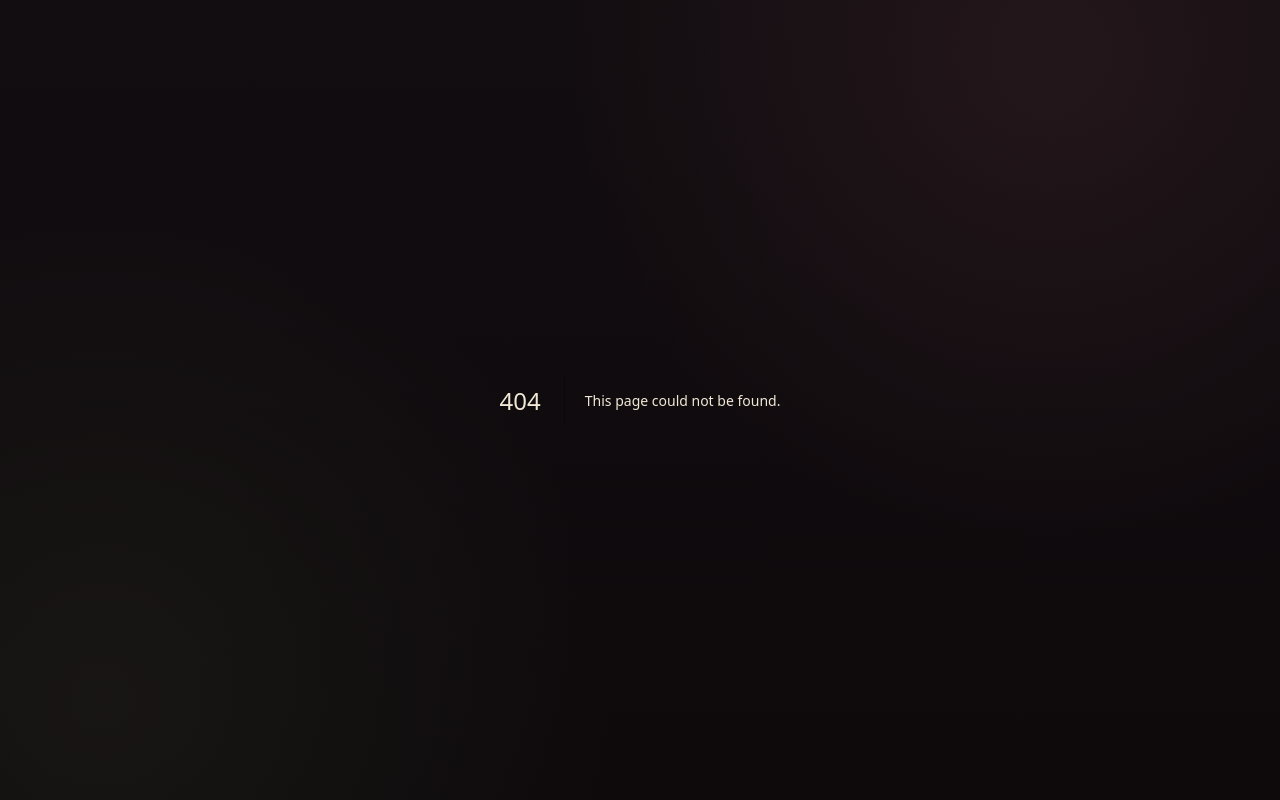
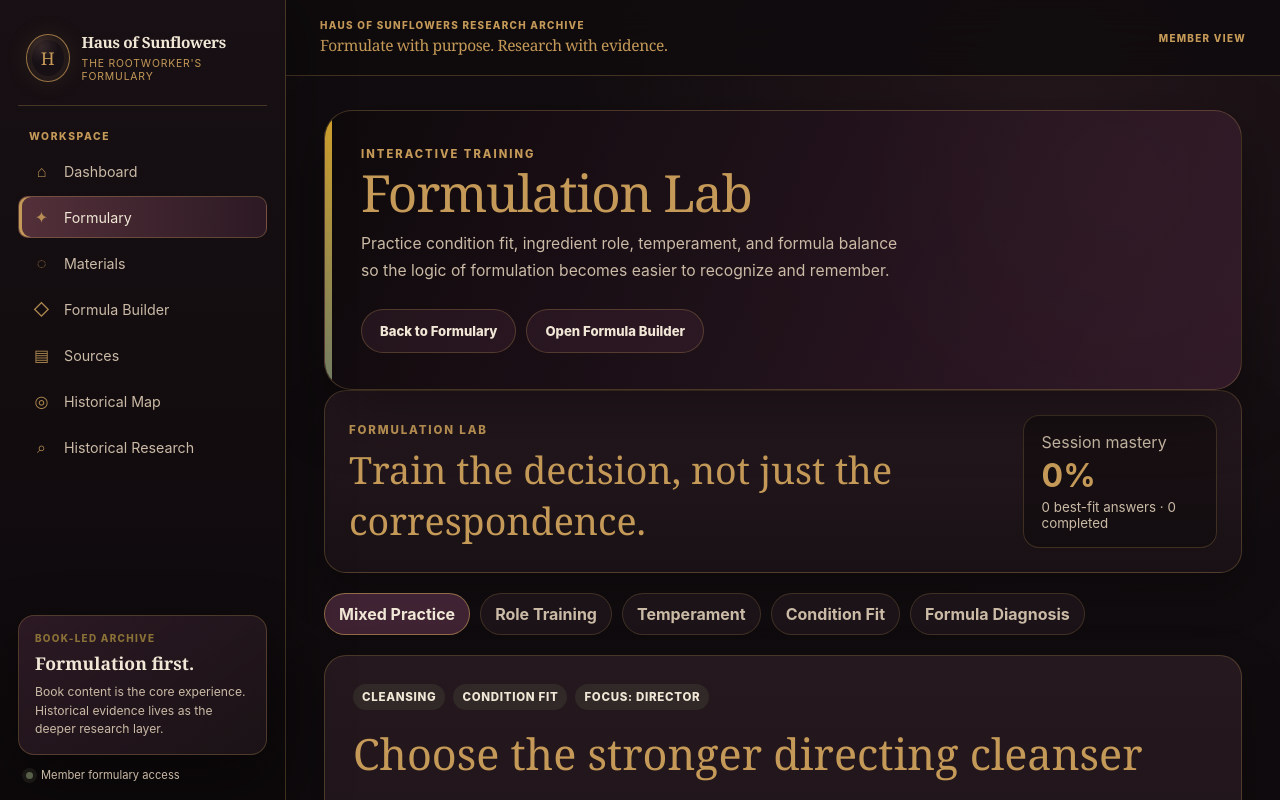
Before and after one commit to kamainicole/haus-of-sunflowers, a Next.js app in the folder haus-of-sunflowers/apps/web/: page /formulary/trainer in a window 1280 px wide. Before the commit this address had no page. Shown: the top 800 px of the page. Built offline with nearby package versions, Linux system fonts and the light colour scheme.

Commit message:
Add Formulation Lab page

```diff
--- /dev/null
+++ b/haus-of-sunflowers/apps/web/app/formulary/trainer/page.tsx
@@ -0,0 +1,26 @@
+import Link from "next/link";
+import { AppShell } from "@/components/AppShell";
+import { FormulationLab } from "@/components/FormulationLab";
+
+export default function FormulationTrainerPage() {
+  return (
+    <AppShell>
+      <section className="page-hero compact-hero">
+        <div>
+          <div className="eyebrow">Interactive training</div>
+          <h1>Formulation Lab</h1>
+          <p>
+            Practice condition fit, ingredient role, temperament, and formula balance so the
+            logic of formulation becomes easier to recognize and remember.
+          </p>
+          <div className="hero-actions">
+            <Link className="secondary-cta" href="/formulary">Back to Formulary</Link>
+            <Link className="secondary-cta" href="/formulas">Open Formula Builder</Link>
+          </div>
+        </div>
+      </section>
+
+      <FormulationLab />
+    </AppShell>
+  );
+}
```
